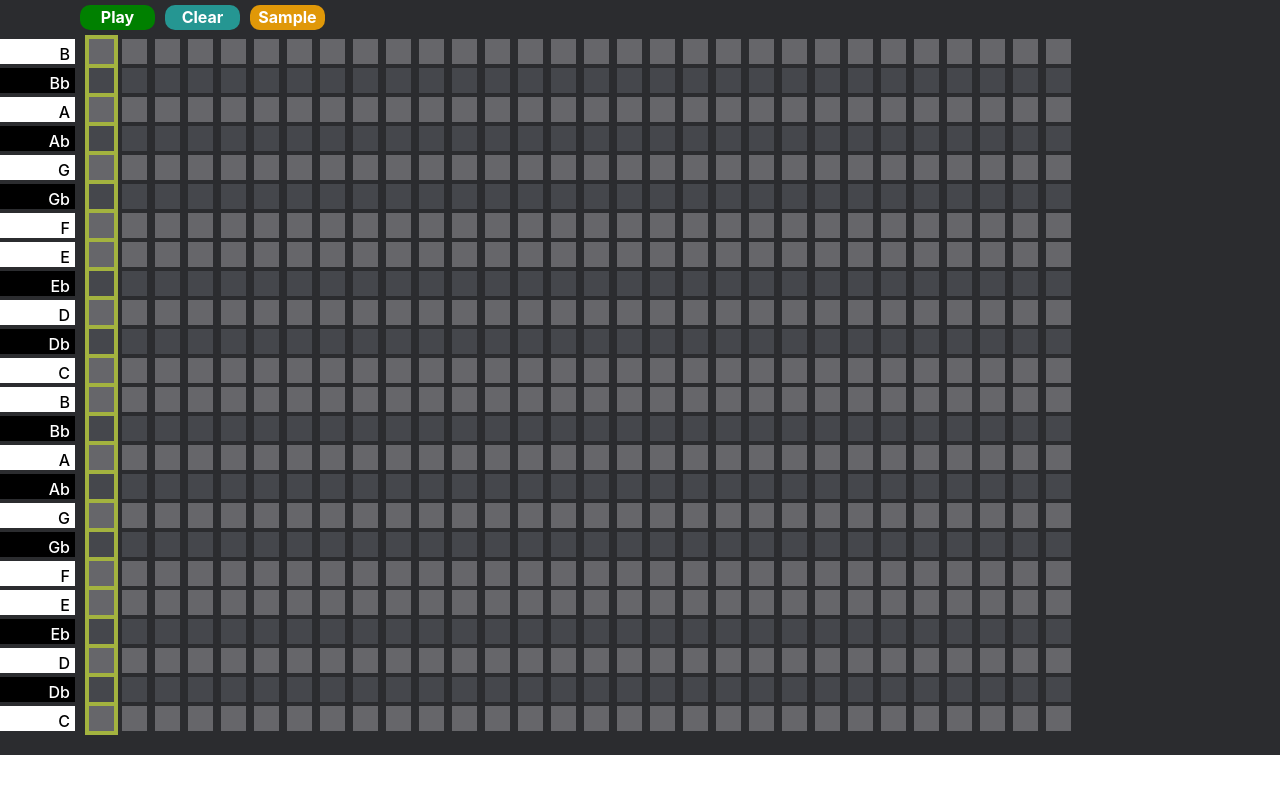
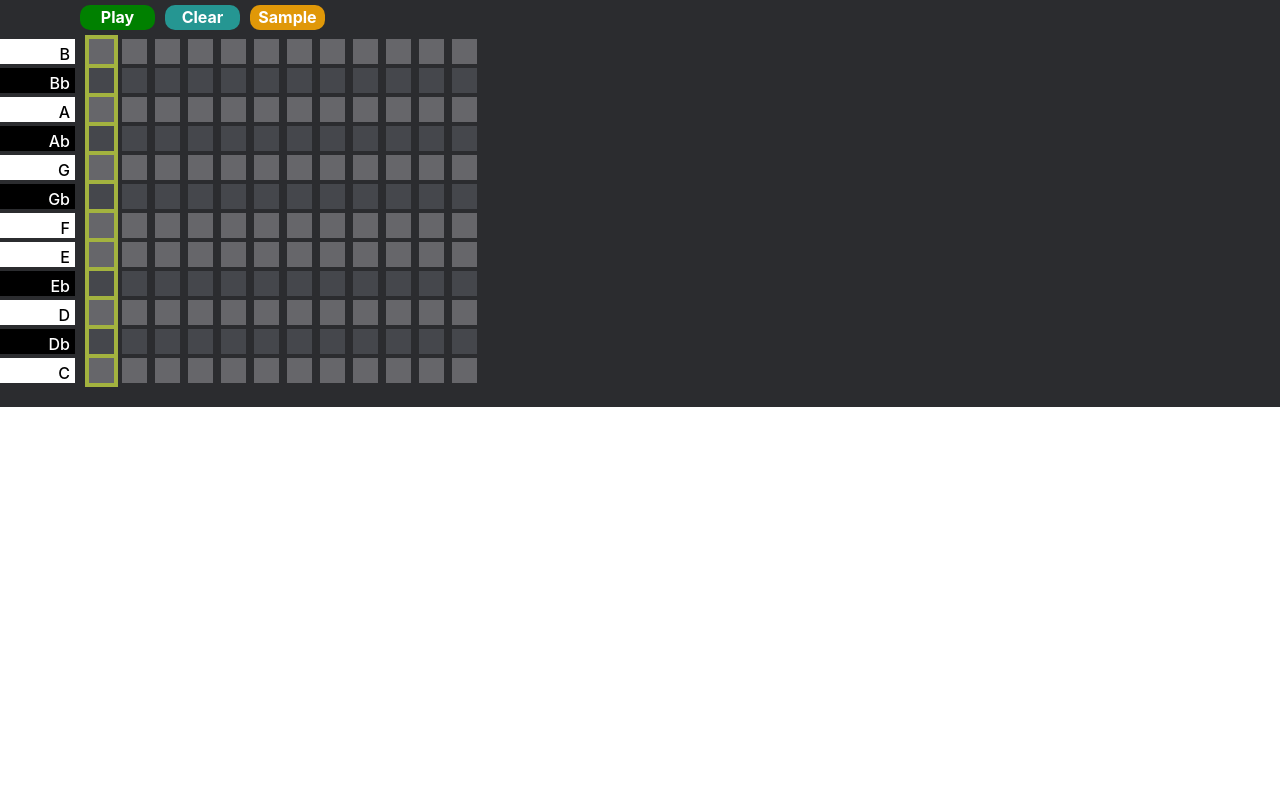
Before and after one commit to Cameron-Ross/piano-sequencer, a React (Create React App) app: page / in a window 1280 px wide. Shown: the top 794 px of the page. Built offline with nearby package versions, Linux system fonts and the light colour scheme.

Commit message:
Update App.tsx

```diff
--- a/src/App.tsx
+++ b/src/App.tsx
@@ -11,10 +11,10 @@ const SAMPLE_NOTES = ["E5", "D5", "C5", "D5", "E5", "E5", "E5","", "D5", "D5", "
 const synth = new Tone.Synth({ oscillator: { type: "square8" } }).toDestination();
 
 // How many steps (columns) to include in the grid
-const STEPS = 30;
+const STEPS = 12;
 
 // A list of octaves
-const OCTAVES = [5,4];
+const OCTAVES = [5];
 
 // Flags
 let started = false;
```
